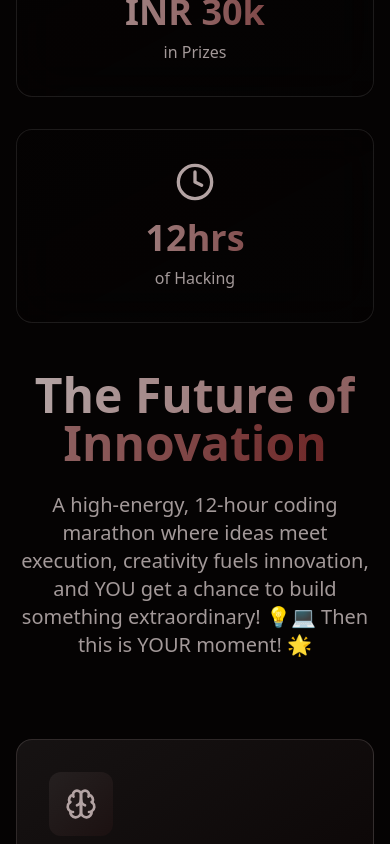
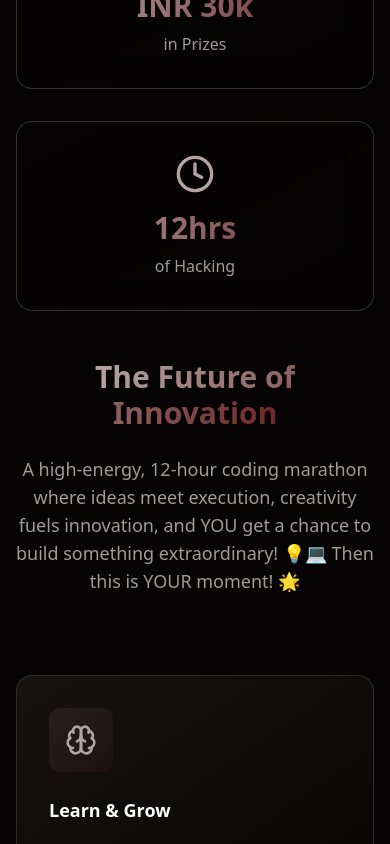
Before and after one commit to ayushmanlakshkar/CODE-COALESCENCE, a React (Vite) app: page / in a window 390 px wide. Shown: the part 960-1804 px from the top of the page. Built offline with nearby package versions, Linux system fonts and the light colour scheme.

Commit message:
changes to fonts

```diff
--- a/src/components/AboutSection.tsx
+++ b/src/components/AboutSection.tsx
@@ -53,12 +53,12 @@ export const AboutSection = () => {
               <div className="absolute inset-0" />
               <div className="max-w-7xl mx-auto px-4 relative">
                 <div className="text-center mb-20">
-                  <h2 className="text-5xl font-bold mb-6">
+                  <h2 className=" text-3xl md:text-5xl font-bold mb-6">
                     <span className="bg-gradient-to-r from-primary to-secondary text-transparent bg-clip-text">
                       The Future of Innovation
                     </span>
                   </h2>
-                  <p className="text-xl text-content-muted max-w-3xl mx-auto">
+                  <p className="text-lg md:text-xl text-content-muted max-w-3xl mx-auto">
                   A high-energy, 12-hour coding marathon where ideas meet execution, creativity fuels innovation, and YOU get a chance to build something extraordinary! 💡💻
       Then this is YOUR moment! 🌟
 
@@ -70,7 +70,7 @@ export const AboutSection = () => {
                       <div className="bg-gradient-to-br from-primary/10 to-secondary/10 p-4 rounded-xl w-fit mb-6 group-hover:scale-110 transition-transform">
                         <feature.icon className="w-8 h-8 text-primary" />
                       </div>
-                      <h3 className="text-2xl font-semibold mb-4">{feature.title}</h3>
+                      <h3 className="text-lg md:text-2xl font-semibold mb-4">{feature.title}</h3>
                       <p className="text-content-muted">{feature.description}</p>
                     </div>
                   ))}
--- a/src/components/FaqItem.tsx
+++ b/src/components/FaqItem.tsx
@@ -10,7 +10,7 @@ const FaqItem = ({ question, answer }: { question: string; answer: string }) =>
         onClick={() => setIsOpen(!isOpen)}
         className="w-full p-8 flex items-center justify-between text-left hover:bg-cyan-500/5 transition-colors"
       >
-        <h3 className="text-xl font-semibold text-primary">{question}</h3>
+        <h3 className="md:text-xl font-semibold text-primary">{question}</h3>
         {isOpen ? (
           <ChevronUp className="w-5 h-5 text-primary flex-shrink-0 ml-4" />
         ) : (
--- a/src/components/FaqSection.tsx
+++ b/src/components/FaqSection.tsx
@@ -16,7 +16,7 @@ function FaqSection({ faqs }: FaqSectionProps) {
         <section id="faq" className="pt-16 md:pt-32 pb-10 relative bg-transparent">
             <div className="max-w-4xl mx-auto px-4">
                 <div className="text-center flex justify-center">
-                    <h2 className="text-5xl font-bold mb-6">
+                    <h2 className="text-3xl md:text-5xl font-bold mb-6">
                         <span className="flex gap-4 bg-gradient-to-r from-primary to-secondary text-transparent bg-clip-text">
                             FAQ
                             <HelpCircle className="w-12 h-12 text-primary mb-6" />
--- a/src/components/Guidelines.tsx
+++ b/src/components/Guidelines.tsx
@@ -34,18 +34,18 @@ export default function HackathonGuidelines() {
           visible: { opacity: 1, y: 0, transition: { duration: 0.8 } },
         }}
       >
-        <div className="flex gap-3 text-5xl font-bold text-center justify-center items-center mb-5">
+        <div className="flex gap-3 text-3xl md:text-5xl font-bold text-center justify-center items-center mb-5">
           🚀
           <span className="flex gap-4 bg-gradient-to-r from-primary to-secondary text-transparent bg-clip-text">
             Hackathon Guidelines
           </span>
         </div>
-        <p className="text-xl text-content-muted mb-10">
+        <p className="text-lg md:text-xl text-content-muted mb-10">
           Follow these rules to ensure a fair and exciting competition!
         </p>
 
         {/* Guidelines List */}
-        <ul className="text-left text-lg space-y-6">
+        <ul className="text-left md:text-lg space-y-6">
           {guidelines.map((guideline, index) => (
             <GuidelineCard key={index} guideline={guideline} index={index} />
           ))}
--- a/src/components/StatsSection.tsx
+++ b/src/components/StatsSection.tsx
@@ -12,9 +12,9 @@ export const StatsSection = () => {
             <div className="max-w-7xl mx-auto px-4">
                 <div className="grid md:grid-cols-3 gap-8 text-center">
                     {stats.map((stat, index) => (
-                        <div key={index} className="bg-gradient-to-br from-surface-dark/50 to-surface-dark/20 backdrop-blur-xl p-8 rounded-2xl border border-content/10 transform hover:scale-105 transition-all">
+                        <div key={index} className="bg-gradient-to-br from-surface-dark/50 to-surface-dark/20 backdrop-blur-xl p-8 rounded-2xl border border-content/20 transform hover:scale-105 transition-all">
                             <stat.icon className="w-10 h-10 text-primary mx-auto mb-4" />
-                            <div className="text-4xl font-bold mb-2 bg-gradient-to-r from-primary to-secondary text-transparent bg-clip-text">
+                            <div className="text-3xl sm:text-4xl font-bold mb-2 bg-gradient-to-r from-primary to-secondary text-transparent bg-clip-text">
                                 {stat.number}
                             </div>
                             <p className="text-content-muted">{stat.label}</p>
--- a/src/components/TracksSection.tsx
+++ b/src/components/TracksSection.tsx
@@ -50,12 +50,12 @@ function TracksSection() {
     <section id="tracks" className="pt-16 md:pt-32 relative">
       <div className="max-w-7xl mx-auto px-4">
         <div className="text-center mb-20">
-          <h2 className="text-5xl font-bold mb-6">
+          <h2 className="text-3xl md:text-5xl font-bold mb-6">
             <span className="bg-gradient-to-r from-primary to-secondary text-transparent bg-clip-text">
               Innovation Tracks
             </span>
           </h2>
-          <p className="text-xl text-content-muted max-w-3xl mx-auto">
+          <p className="text-lg md:text-xl text-content-muted max-w-3xl mx-auto">
             Choose your path and make an impact in these cutting-edge domains
           </p>
         </div>
@@ -65,7 +65,7 @@ function TracksSection() {
             <div key={index} className="group relative w-96 flex">
               <div className="relative bg-gradient-to-br from-surface-light/100 to-surface-dark/80 p-8 rounded-2xl border border-primary/20 hover:border-primary/50 transition-all transform hover:scale-105">
                 <track.icon className="w-10 h-10 text-primary mb-6" />
-                <h3 className="text-2xl font-semibold mb-4">{track.title}</h3>
+                <h3 className="text-lg md:text-2xl font-semibold mb-4">{track.title}</h3>
                 <p className="text-content-muted">{track.description}</p>
               </div>
             </div>
```
